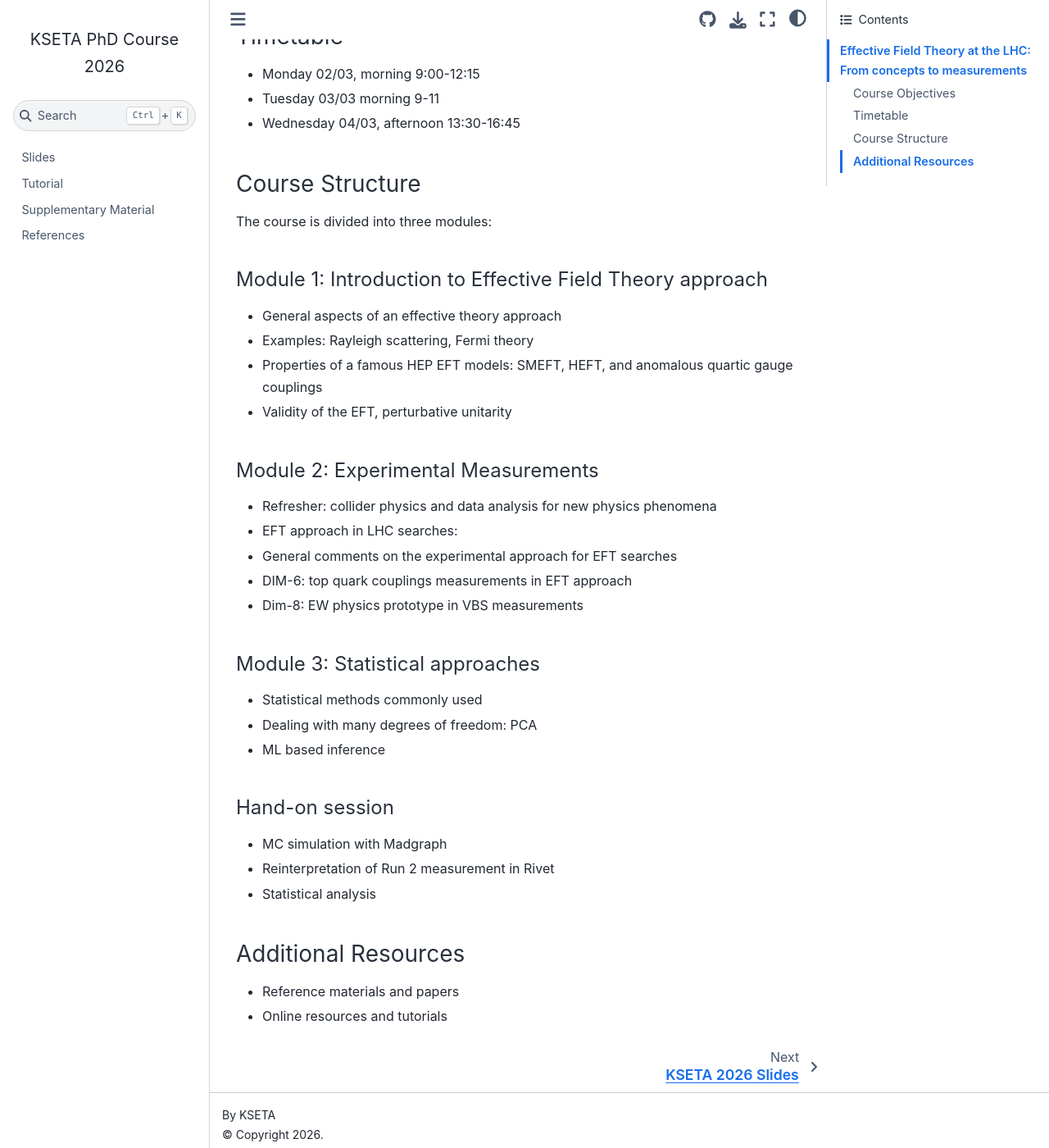
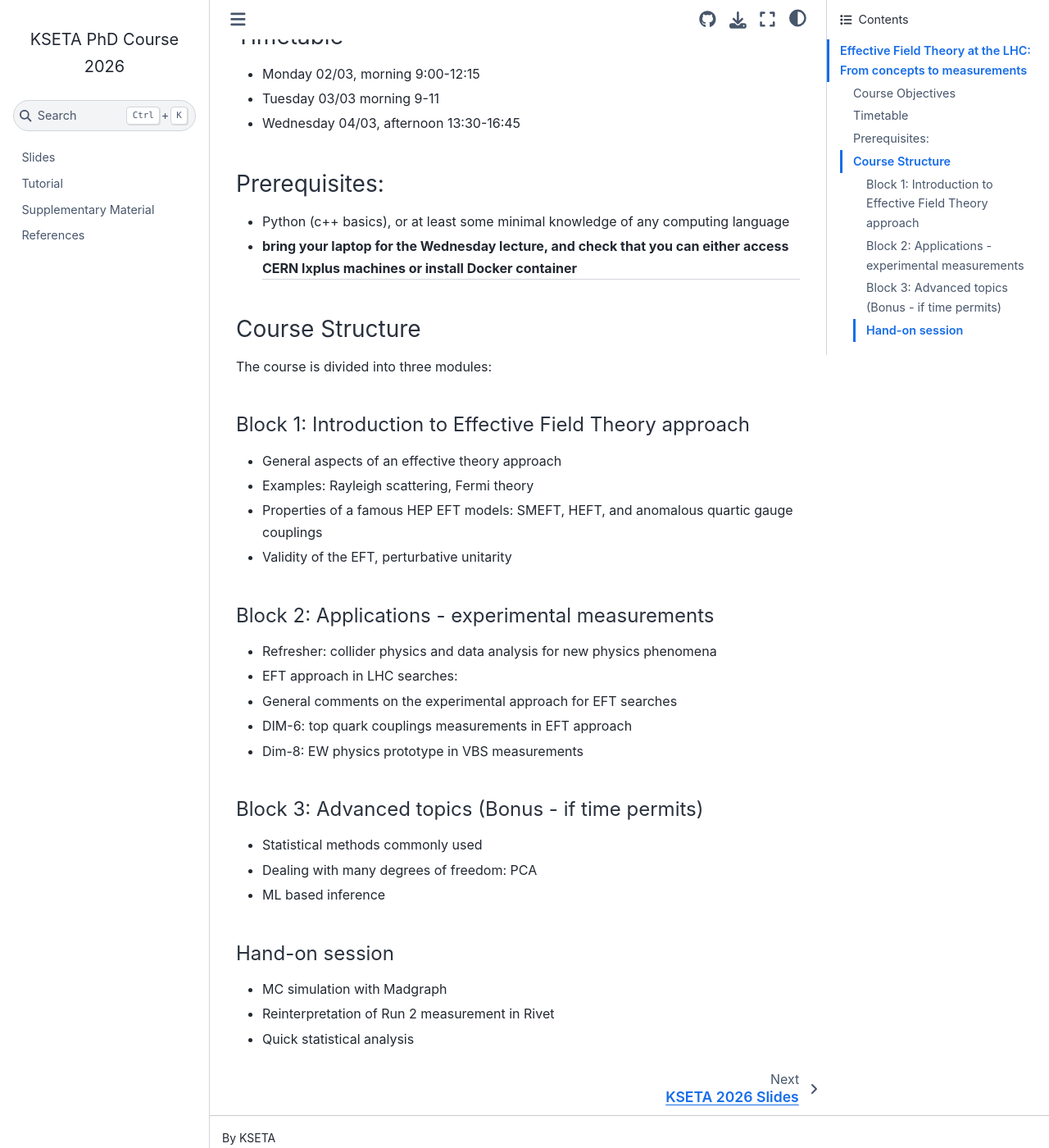
Before and after one commit to mpresill/KSETA_2026, a Jupyter Book: the page built from intro.md, in a window 1280 px wide and 1400 px high, scrolled down 834 px. Shown: the whole window at 82% size. Built offline with Jupyter Book 1.0.4 settings and Sphinx 7.4.7 and the Sphinx Book theme 1.1.4, drawn with Linux system fonts in a browser that asks for light colours.

Commit message:
Revise course structure and add prerequisites
Updated course structure and prerequisites sections, including changes to module titles and added a quick statistical analysis resource.

```diff
--- a/intro.md
+++ b/intro.md
@@ -19,24 +19,28 @@ By the end of this course, students will:
 - Tuesday 03/03 morning 9-11
 - Wednesday 04/03, afternoon 13:30-16:45
 
+### Prerequisites:
+- Python (c++ basics), or at least some minimal knowledge of any computing language
+- #### bring your laptop for the Wednesday lecture, and check that you can either access CERN lxplus machines or install Docker container
+
 ### Course Structure
 
 The course is divided into three modules:
 
-#### Module 1: Introduction to Effective Field Theory approach
+#### Block 1: Introduction to Effective Field Theory approach
 - General aspects of an effective theory approach
 - Examples: Rayleigh scattering, Fermi theory
 - Properties of a famous HEP EFT models: SMEFT, HEFT, and anomalous quartic gauge couplings
 - Validity of the EFT, perturbative unitarity
 
-#### Module 2: Experimental Measurements
+#### Block 2: Applications - experimental measurements
 - Refresher: collider physics and data analysis for new physics phenomena
 - EFT approach in LHC searches:
 - General comments on the experimental approach for EFT searches
 - DIM-6: top quark couplings measurements in EFT approach
 - Dim-8: EW physics prototype in VBS measurements
 
-#### Module 3: Statistical approaches
+#### Block 3: Advanced topics (Bonus - if time permits)
 - Statistical methods commonly used
 - Dealing with many degrees of freedom: PCA
 - ML based inference
@@ -44,8 +48,4 @@ The course is divided into three modules:
 #### Hand-on session
 - MC simulation with Madgraph
 - Reinterpretation of Run 2 measurement in Rivet
-- Statistical analysis
-
-### Additional Resources
-- Reference materials and papers
-- Online resources and tutorials
+- Quick statistical analysis
```
